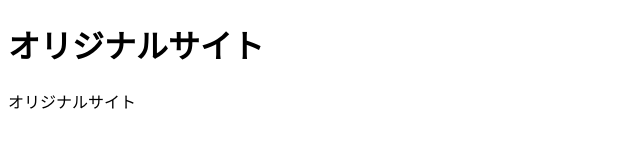
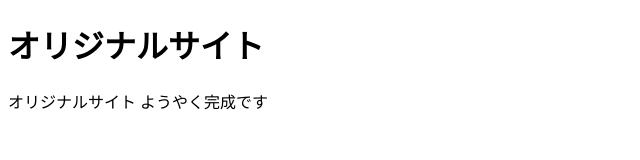
Before and after one commit to usimko/MySite, a plain HTML site: page index.html in a window 1280 px wide. Shown: the whole page, without its empty margins (0-640 px from the left). Drawn offline with Linux system fonts and the light colour scheme.

Commit message:
Add files via upload

```diff
--- a/index.html
+++ b/index.html
@@ -8,6 +8,6 @@
 </head>
 <body>
   <h1>オリジナルサイト</h1>
-  <p>オリジナルサイト</p>
+  <p>オリジナルサイト ようやく完成です</p>
 </body>
 </html>
```
